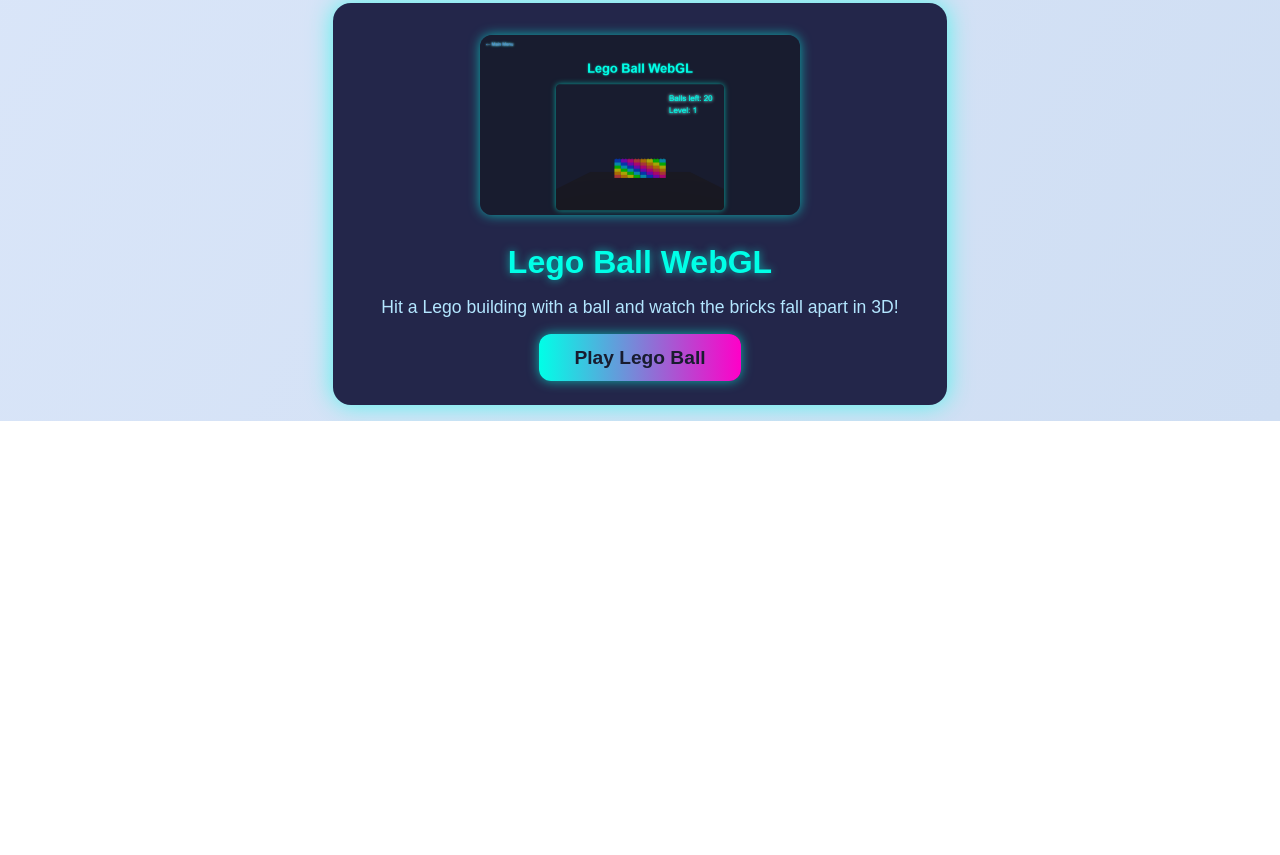
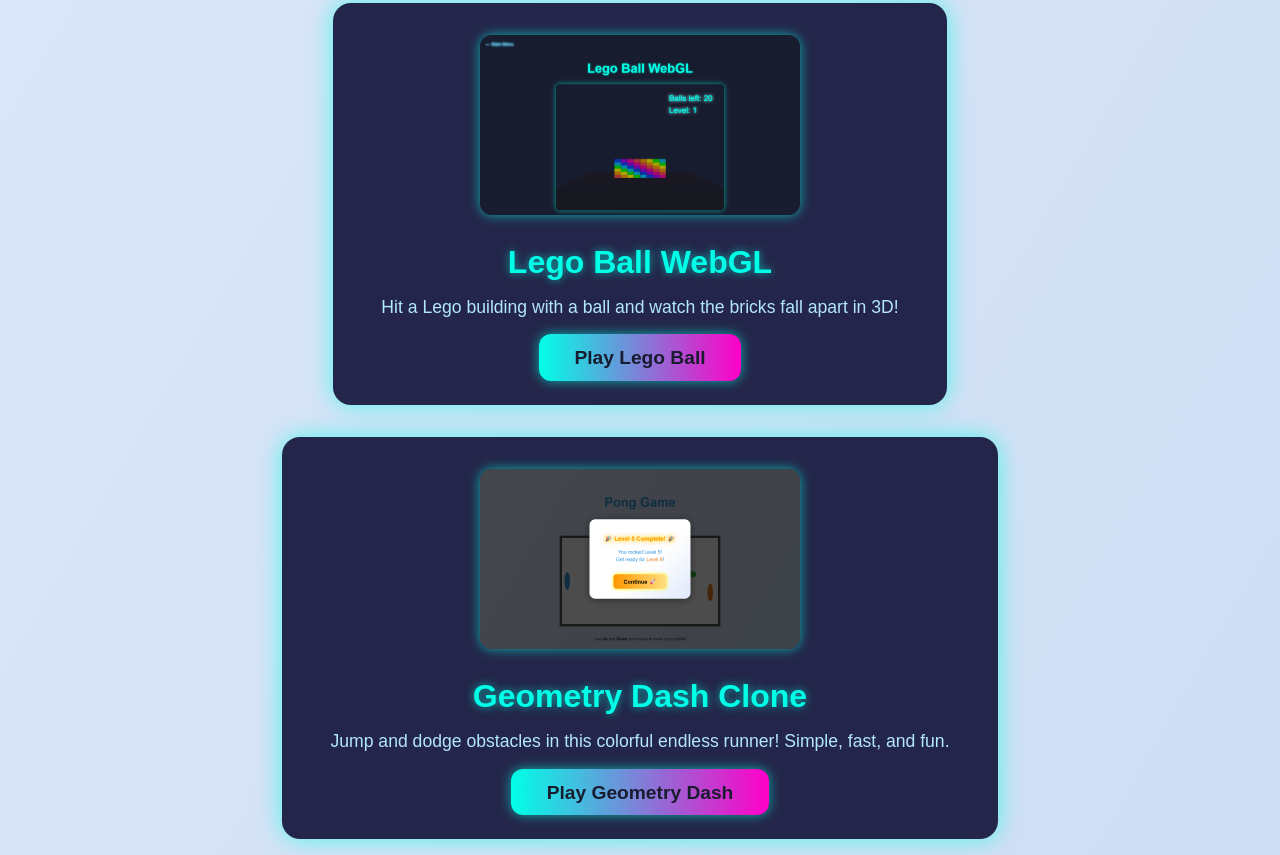
Before and after one commit to sabitertan/gito-pong, a plain HTML site: page index.html in a window 1280 px wide. Shown: the part 1750-2605 px from the top of the page. Before the commit the page ends 2171 px from the top, so only its background shows below. Drawn offline with Linux system fonts and the light colour scheme.

Commit message:
deploy: d6efa72656944b3055a0651945d83d1638a0efdf

```diff
--- a/index.html
+++ b/index.html
@@ -52,6 +52,12 @@
         <div class="game-desc">Hit a Lego building with a ball and watch the bricks fall apart in 3D!</div>
         <a class="play-btn" href="/gito-pong/src/games/legoball/legoball.html">Play Lego Ball</a>
       </div>
+      <div class="game-card">
+        <img src="/gito-pong/assets/pong-levelup-step4-6x7tWw2g.png" alt="Geometry Dash Screenshot" style="width:320px;border-radius:12px;box-shadow:0 0 12px #00ffe7a0;margin-bottom:1rem;">
+        <div class="game-title">Geometry Dash Clone</div>
+        <div class="game-desc">Jump and dodge obstacles in this colorful endless runner! Simple, fast, and fun.</div>
+        <a class="play-btn" href="/gito-pong/src/games/geometrydash/geometrydash.html">Play Geometry Dash</a>
+      </div>
     </div>
     <div id="app"></div>
     <script>
```
Also changed, not shown: assets/pong-levelup-step4-6x7tWw2g.png (added).
